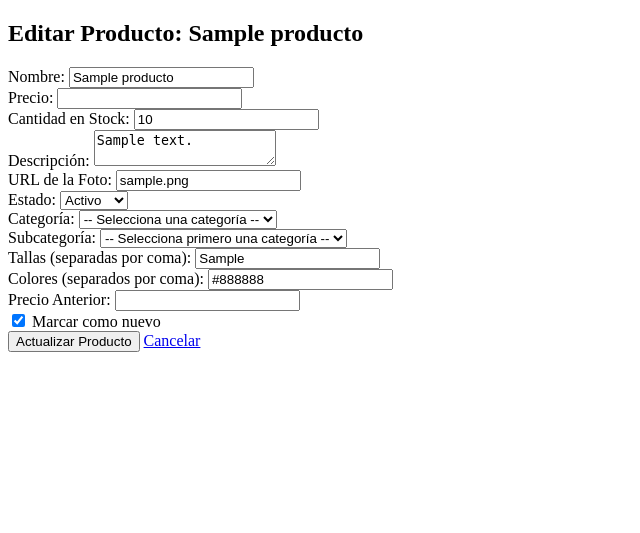
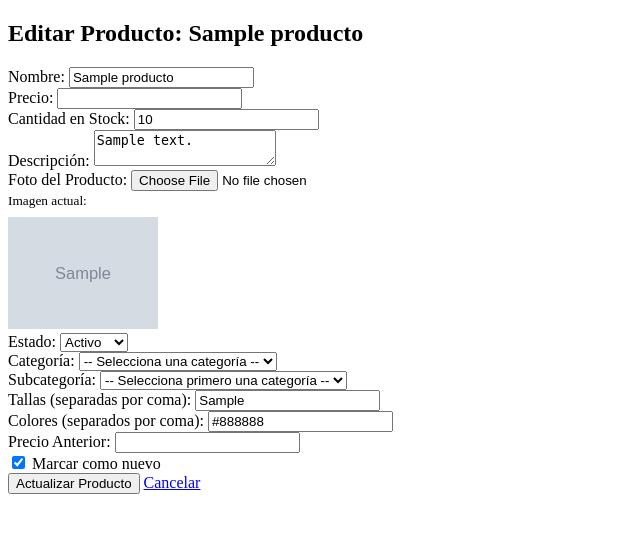
Before and after one commit to omega99-black/oksumoda_django, a Django app: template templates/admin/productos/form.html in a window 1280 px wide. Shown: the top 533 px of the page, without its empty margins (0-640 px from the left). Run offline with Django 4.2, Linux system fonts and the light colour scheme; the template is opened without the code that fills it: values that come from a table or form of the project are taken from there, others are empty; tables that the repository leaves empty hold one stand-in row (values such as "Sample post"); grey boxes marked "Sample" are stand-in pictures.

Commit message:
Corregir formulario producto con campo file para Cloudinary

```diff
--- a/templates/admin/productos/form.html
+++ b/templates/admin/productos/form.html
@@ -15,7 +15,7 @@
         {% endif %}
     </h2>
 
-    <form action="{% url 'admin_productos_guardar' %}" method="post" class="crud-form">
+    <form action="{% url 'admin_productos_guardar' %}" method="post" enctype="multipart/form-data" class="crud-form">
         {% csrf_token %}
 
         {% if producto.id_producto %}
@@ -43,8 +43,14 @@
         </div>
 
         <div class="form-group">
-            <label for="foto">URL de la Foto:</label>
-            <input type="text" id="foto" name="foto" value="{{ producto.foto|default:'' }}">
+            <label for="foto_archivo">Foto del Producto:</label>
+            <input type="file" id="foto_archivo" name="foto_archivo" accept="image/*">
+            {% if producto.foto %}
+                <br>
+                <small>Imagen actual:</small><br>
+                <img src="{{ producto.foto }}" style="max-width:150px; margin-top:8px;">
+                <input type="hidden" name="foto" value="{{ producto.foto }}">
+            {% endif %}
         </div>
 
         <div class="form-group">
@@ -55,9 +61,6 @@
             </select>
         </div>
 
-        <!-- ══════════════════════════════════════════ -->
-        <!-- CATEGORÍA                                  -->
-        <!-- ══════════════════════════════════════════ -->
         <div class="form-group">
             <label for="categoria">Categoría:</label>
             <select id="categoria" name="categoria" onchange="actualizarSubcategorias()">
@@ -69,9 +72,6 @@
             </select>
         </div>
 
-        <!-- ══════════════════════════════════════════ -->
-        <!-- SUBCATEGORÍA — dropdown dinámico          -->
-        <!-- ══════════════════════════════════════════ -->
         <div class="form-group">
             <label for="subcategoria">Subcategoría:</label>
             <select id="subcategoria" name="subcategoria">
@@ -109,7 +109,6 @@
 </div>
 
 <script>
-    // ─── Subcategorías por categoría ──────────────────────────────────────────
     const subcategoriasMap = {
         'Hombres': ['Camisetas', 'Pantalones', 'Chaquetas', 'Zapatos', 'Accesorios', 'Ropa Interior', 'Deportivo'],
         'Mujeres': ['Blusas', 'Vestidos', 'Faldas', 'Pantalones', 'Chaquetas', 'Zapatos', 'Accesorios', 'Ropa Interior'],
@@ -117,7 +116,6 @@
         'Otros':   ['Hogar', 'Mascotas', 'Deporte', 'Tecnología', 'Regalos', 'Temporada']
     };
 
-    // Valor guardado en BD (para modo editar) — Django lo inyecta al renderizar
     const subcategoriaGuardada = "{{ producto.subcategoria|default:''|escapejs }}";
 
     function actualizarSubcategorias() {
@@ -133,7 +131,6 @@
             return;
         }
 
-        // Opción vacía inicial
         const empty = document.createElement('option');
         empty.value = '';
         empty.textContent = '-- Selecciona una subcategoría --';
@@ -143,13 +140,11 @@
             const opt = document.createElement('option');
             opt.value = sub;
             opt.textContent = sub;
-            // Re-selecciona el valor guardado en BD (modo editar)
             if (sub === subcategoriaGuardada) opt.selected = true;
             subSelect.appendChild(opt);
         });
     }
 
-    // Al cargar la página: si ya hay categoría (modo editar), rellenar subcategorías
     document.addEventListener('DOMContentLoaded', actualizarSubcategorias);
 </script>
 
```
